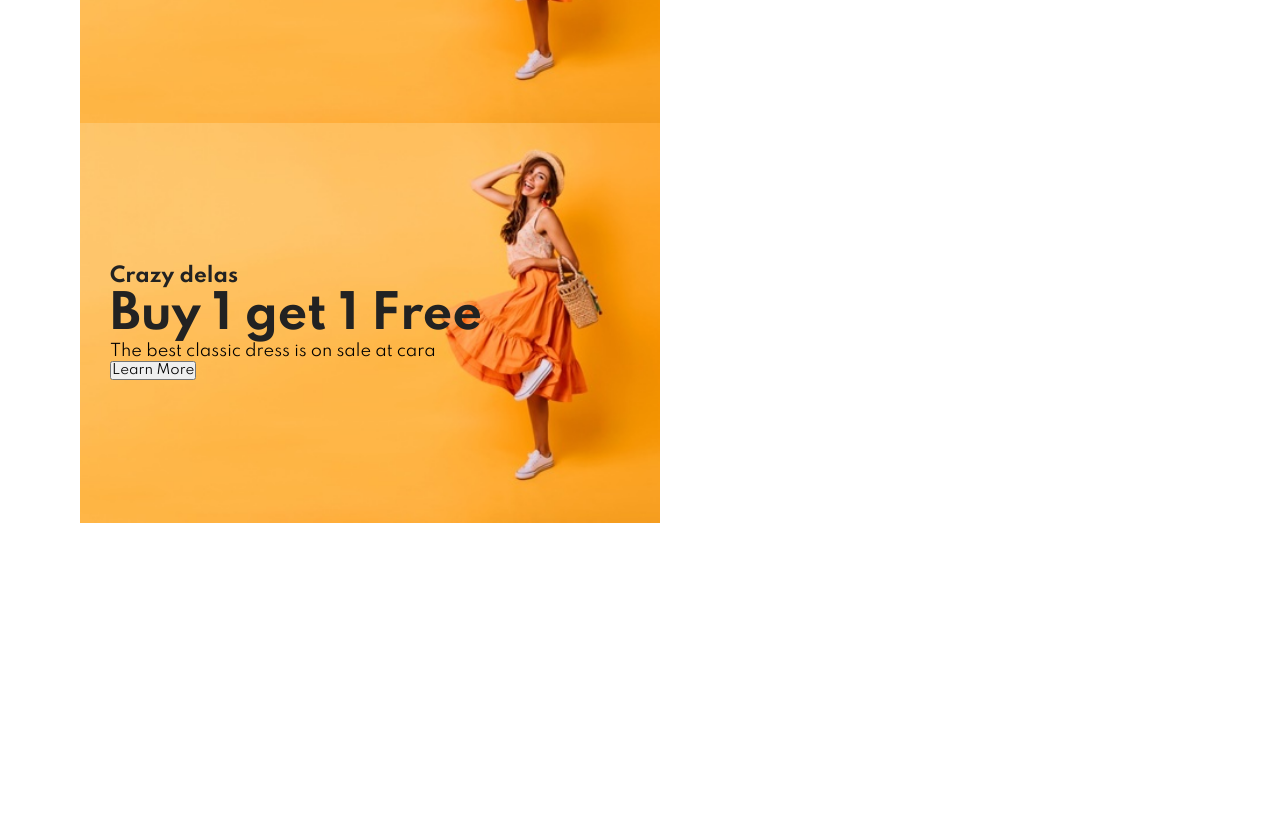
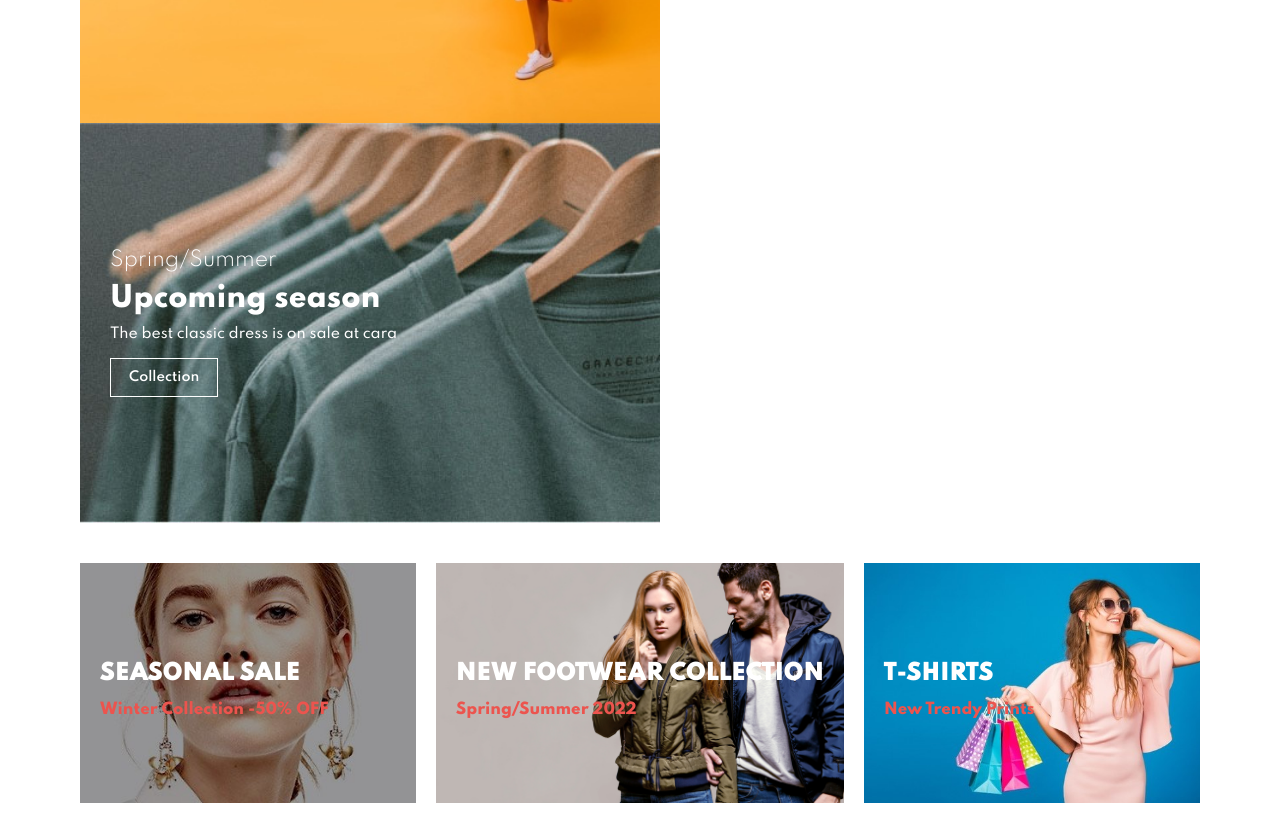
Before and after one commit to Kapil5849Jadon/Cara, a plain HTML site: page index.html in a window 1280 px wide. Shown: the part 3827-4650 px from the top of the page. Before the commit the page ends 4390 px from the top, so only its background shows below. Drawn offline with Linux system fonts and the light colour scheme.

Commit message:
banner section completed

```diff
--- a/index.html
+++ b/index.html
@@ -405,14 +405,33 @@
         <h4>Crazy delas</h4>
         <h2>Buy 1 get 1 Free</h2>
         <span>The best classic dress is on sale at cara</span>
-        <button>Learn More</button>
+        <button class="white">Learn More</button>
       </div>
 
+      <div class="banner-box banner-box2">
+        <h4>Spring/Summer</h4>
+        <h2>Upcoming season</h2>
+        <span>The best classic dress is on sale at cara</span>
+        <button class="white">Collection</button>
+      </div>
+
+    </section>
+
+    <!-- Text Banner  -->
+
+    <section id="banner3">
+
       <div class="banner-box">
-        <h4>Crazy delas</h4>
-        <h2>Buy 1 get 1 Free</h2>
-        <span>The best classic dress is on sale at cara</span>
-        <button>Learn More</button>
+        <h2>SEASONAL SALE</h2>
+        <h3>Winter Collection -50% OFF</h3>
+      </div>
+      <div class="banner-box banner-box2">
+        <h2>NEW FOOTWEAR COLLECTION</h2>
+        <h3>Spring/Summer 2022</h3>
+      </div>
+      <div class="banner-box banner-box3">
+        <h2>T-SHIRTS</h2>
+        <h3>New Trendy Prints</h3>
       </div>
 
     </section>
--- a/style.css
+++ b/style.css
@@ -61,6 +61,18 @@ button.normal {
   border-radius: 4px;
   cursor: pointer;
   border: none;
+  outline: none;
+  transition: 0.2s;
+}
+
+button.white {
+  font-size: 13px;
+  font-weight: 600;
+  padding: 11px 18px;
+  color: #fff;
+  background-color: transparent;
+  cursor: pointer;
+  border: 1px solid #fff;
   outline: none;
   transition: 0.2s;
 }
@@ -340,3 +352,73 @@ button.normal {
   background-position: center;
   padding: 30px;
 }
+
+#sm-banner .banner-box2{
+  background-image: url(img/banner/b10.jpg);
+}
+
+#sm-banner .banner-box:hover button{
+  background-color: #088178;
+  border: 1px solid;
+}
+
+#sm-banner h4{
+color: #fff;
+font-size: 20px;
+font-weight: 300;
+
+}
+
+#sm-banner h2{
+color: #fff;
+font-size: 28px;
+font-weight: 800;
+
+}
+#sm-banner span{
+color: #fff;
+font-size: 14px;
+font-weight: 500;
+padding-bottom:15px ;
+
+}
+#banner3{
+  display: flex;
+  justify-content: space-between;
+  flex-wrap: wrap;
+  padding: 0 80px;
+
+}
+
+#banner3 .banner-box {
+  display: flex;
+  flex-direction: column;
+  justify-content: center;
+  align-items: flex-start;
+  background-image: url(img/banner/b7.jpg);
+  min-width: 30%;
+  height: 30vh;
+  background-size: cover;
+  background-position: center;
+  padding: 20px;
+  margin-bottom: 20px;
+}
+
+#banner3 .banner-box2{
+  background-image: url(img/banner/b4.jpg);
+}
+
+#banner3 .banner-box3{
+  background-image: url(img/banner/b18.jpg);
+}
+
+#banner3 h2{
+  color: #fff;
+  font-weight: 900;
+  font-size: 22px;
+}
+#banner3 h3{
+  color: #ec544e;
+  font-weight: 800;
+  font-size: 15px;
+}
```
